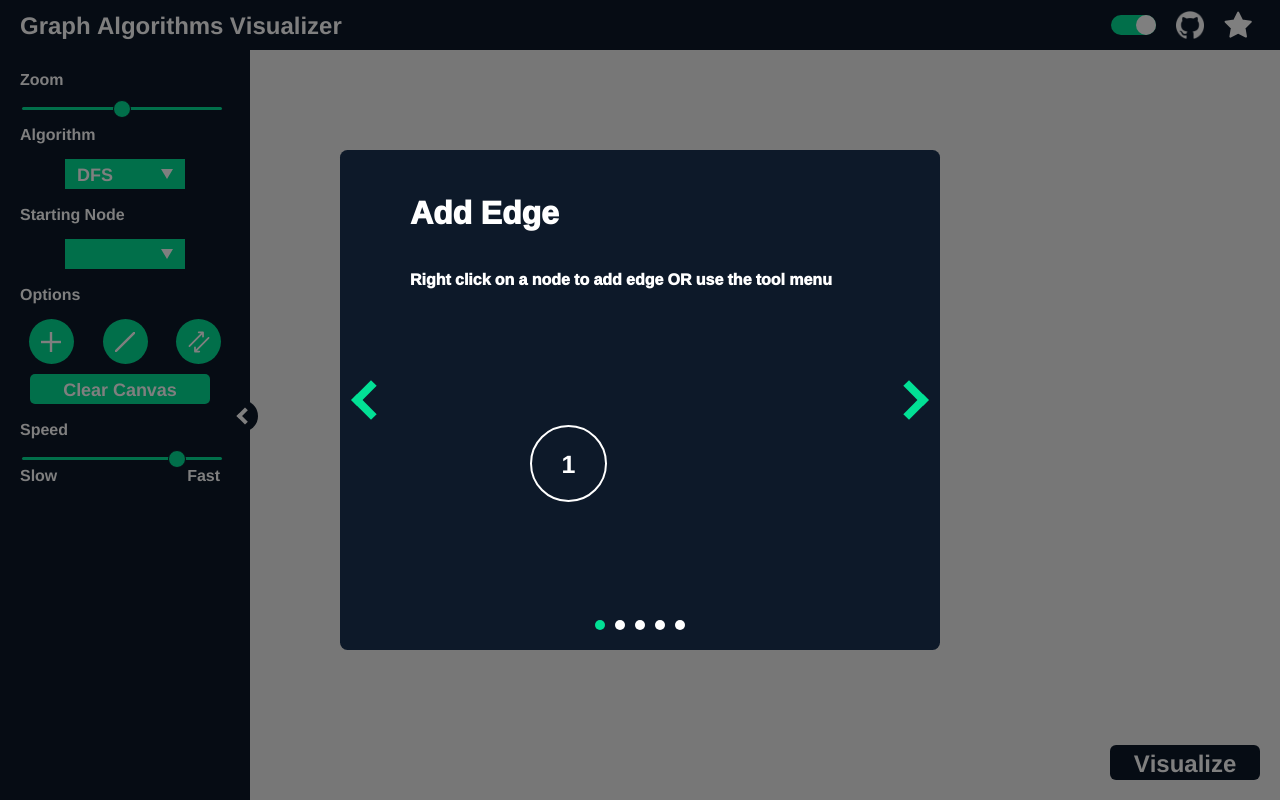
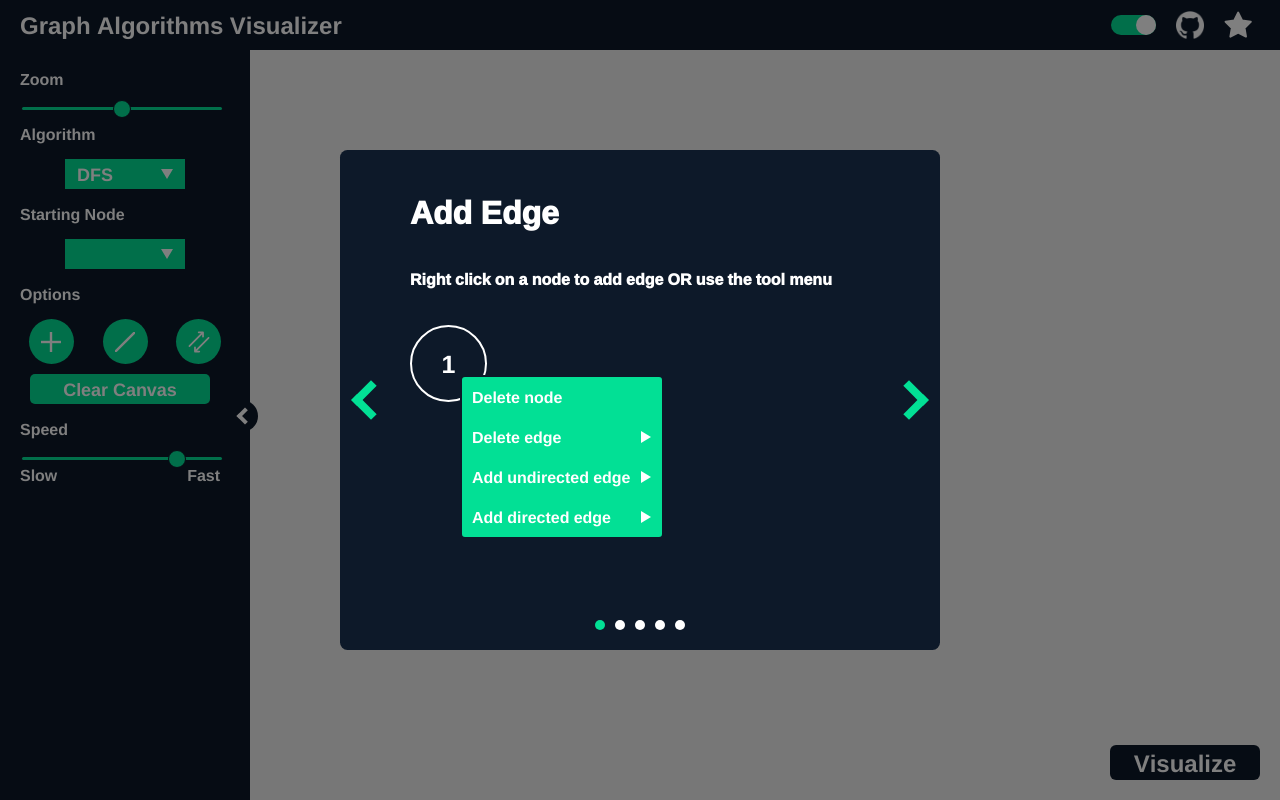
Before and after one commit to KarimElghamry/GraphAV, a React (Create React App) app: page / in a window 1280 px wide. Built offline with nearby package versions, Linux system fonts and the light colour scheme.

Commit message:
add: context menu to add edge tut

```diff
--- a/src/components/Tutorial/Content/AddEdge/AddEdgeTut.tsx
+++ b/src/components/Tutorial/Content/AddEdge/AddEdgeTut.tsx
@@ -2,9 +2,13 @@ import React, { ReactElement } from 'react';
 import HeadingContainer from '../HeadingContainer';
 import NodeContainer from '../NodeContainer';
 import Position from '../../../../models/Position';
+import ContextMenu from '../../../common/ContextMenu/ContextMenu';
+import AddEdgeTile from '../../../GraphNode/AddEdgeTile';
+import DeleteEdgeTile from '../../../GraphNode/DeleteEdgeTile';
+import ContextTile from '../../../common/ContextMenu/ContextTile';
 
 const AddEdgeTut: React.FC = (): ReactElement => {
-    const nodePos: Position = { top: 50, left: -110 };
+    const nodePos: Position = { top: -50, left: -230 };
     const ref = React.createRef<HTMLDivElement>();
 
     return (
@@ -14,6 +18,34 @@ const AddEdgeTut: React.FC = (): ReactElement => {
                 <h4>Right click on a node to add edge OR use the tool menu</h4>
             </HeadingContainer>
             <NodeContainer position={nodePos} ref={ref}>1</NodeContainer >
+            <ContextMenu
+                isVisible={true}
+                position={{ top: nodePos.top + 50, left: nodePos.left + 50 }}
+                setIsVisible={(val: boolean) => { }}
+                canvasRef={ref}
+            >
+
+                <ContextTile>Delete node</ContextTile>
+                <DeleteEdgeTile
+                    onEdgeDelete={() => { }}
+                    neighbours={[]}
+                    canvasRef={ref}
+                ></DeleteEdgeTile>
+                <AddEdgeTile
+                    adjacencyList={[[14, 15, 16], [5, 6, 7], [8, 9, 10], [11, 12, 13]]}
+                    nodeIndex={0}
+                    canvasRef={ref}
+                    isDirected={false}
+                    onAdd={() => { }}
+                ></AddEdgeTile>
+                <AddEdgeTile
+                    adjacencyList={[[14, 15, 16], [5, 6, 7], [8, 9, 10], [11, 12, 13]]}
+                    nodeIndex={0}
+                    canvasRef={ref}
+                    isDirected={true}
+                    onAdd={() => { }}
+                ></AddEdgeTile>
+            </ContextMenu>
         </div>
     );
 }
```
